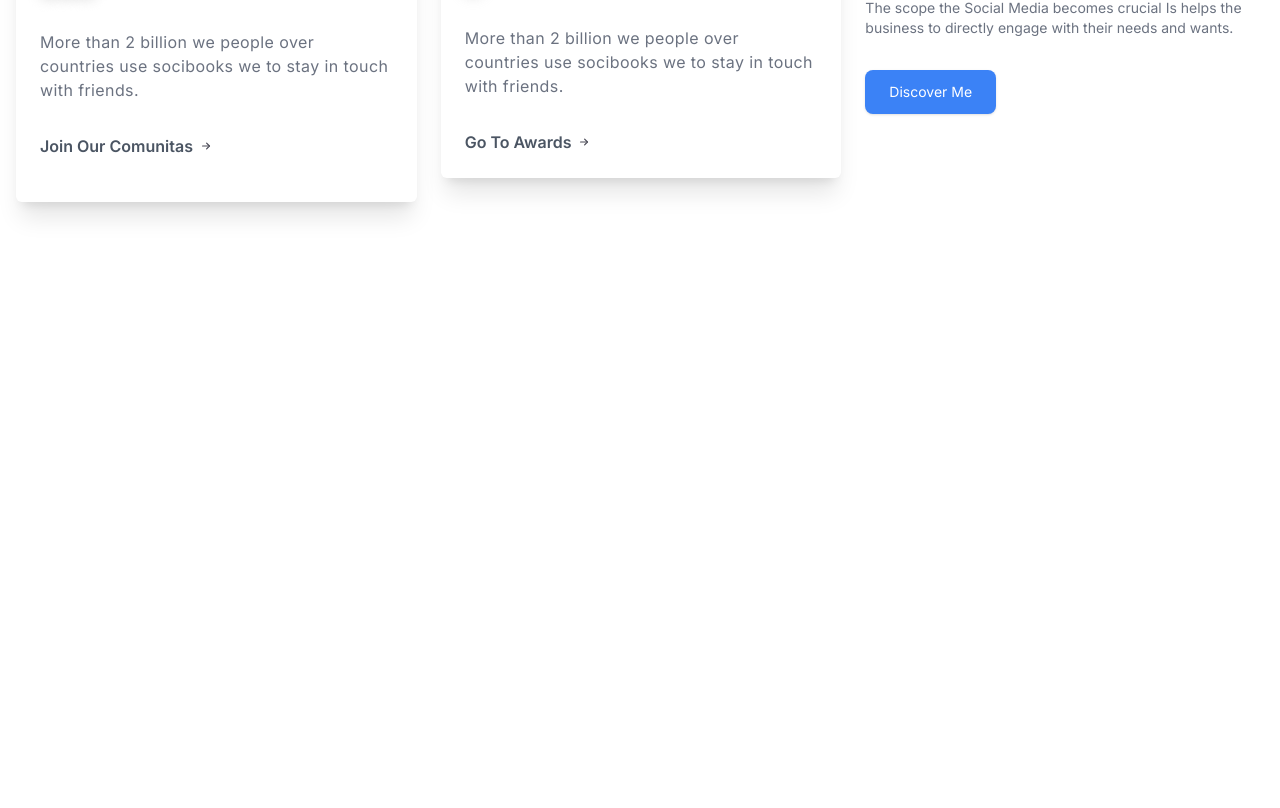
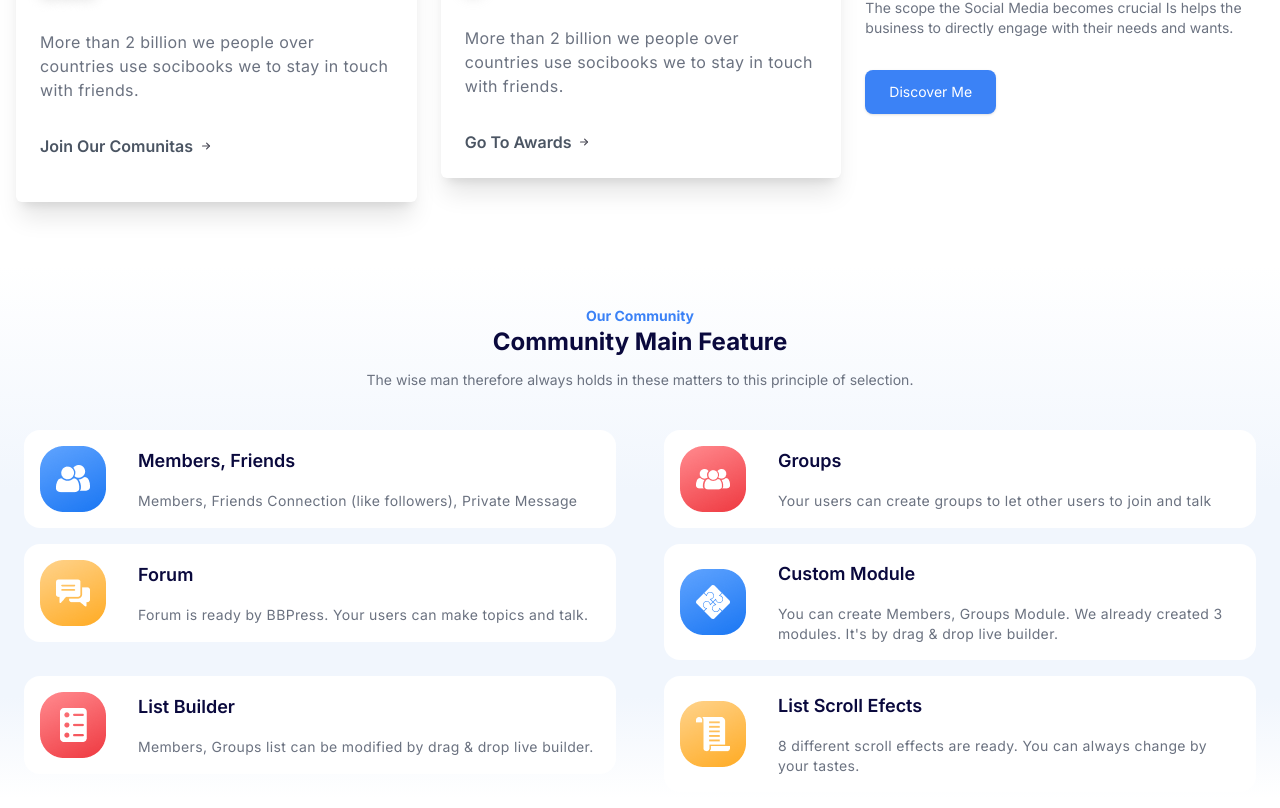
Before and after one commit to nadialvy/netbook-web, a Next.js app: page / in a window 1280 px wide. Shown: the part 1832-2640 px from the top of the page. Before the commit the page ends 2146 px from the top, so only its background shows below. Built offline with nearby package versions, Linux system fonts and the light colour scheme.

Commit message:
OurCommunity Section

```diff
--- /dev/null
+++ b/components/CommunityCard.js
@@ -0,0 +1,11 @@
+export default function CommunityCard(props){
+    return(
+        <div className="bg-white p-4 rounded-2xl flex items-center justify-start mx-6 mb-4">
+            <img src={props.icon} alt="" className="mr-8"/>
+            <div>
+                <p className="text-blue-900 text-lg font-semibold mb-4">{props.title}</p>
+                <p className="text-gray-500 text-sm tracking-wide">{props.desc}</p>
+            </div>
+        </div>
+    );
+}
--- a/components/OurAchievement.js
+++ b/components/OurAchievement.js
@@ -1,7 +1,7 @@
 export default function OurAchievement(){
     return(
         <>
-            <div className="lg:flex pb-20 mt-14">
+            <div className="lg:flex mt-14">
                 <div className="lg:w-4/12 shadow-xl rounded-md p-6 mb-4">
                     <div className="flex items-center mb-4">
                         <img src="./Star.svg" alt="" />
--- /dev/null
+++ b/components/OurCommunity.js
@@ -0,0 +1,57 @@
+import CommunityCard from "./CommunityCard";
+
+export default function OurCommunity(){
+    return(
+        <div className="community-gradient mt-8">
+            <div className="py-10 px-4 text-center">
+                <p className="text-blue-500 font-bold text-sm">Our Community</p>
+                <h1 className="text-blue-900 font-bold text-2xl">Community Main Feature</h1>
+                <p className="mt-3 text-sm text-gray-500">The wise man therefore always holds in these matters to this principle of selection.</p>
+            </div>
+            <div className="md:flex md:flex-wrap">
+                <div className="md:w-1/2">
+                    <CommunityCard
+                        icon="./member.png"
+                        title="Members, Friends"
+                        desc="Members, Friends Connection (like followers), Private Message"
+                    />
+                </div>
+                <div className="md:w-1/2">
+                    <CommunityCard
+                        icon="./groups.png"
+                        title="Groups"
+                        desc="Your users can create groups to let other users to join and talk"
+                    />
+                </div>
+                <div className="md:w-1/2">
+                    <CommunityCard
+                        icon="./forum.png"
+                        title="Forum"
+                        desc="Forum is ready by BBPress. Your users can make topics and talk."
+                    />
+                </div>
+                <div className="md:w-1/2">
+                    <CommunityCard
+                        icon="./custom_module.png"
+                        title="Custom Module"
+                        desc="You can create Members, Groups Module. We already created 3 modules. It's by drag & drop live builder."
+                    />
+                </div>
+                <div className="md:w-1/2">
+                    <CommunityCard
+                        icon="./list_builder.png"
+                        title="List Builder"
+                        desc="Members, Groups list can be modified by drag & drop live builder."
+                    />
+                </div>
+                <div className="md:w-1/2">
+                    <CommunityCard
+                        icon="./list_scroll.png"
+                        title="List Scroll Efects"
+                        desc="8 different scroll effects are ready. You can always change by your tastes."
+                    />
+                </div>
+            </div>
+        </div>
+    );
+}
--- a/pages/index.js
+++ b/pages/index.js
@@ -1,6 +1,7 @@
 import AboutUs from '../components/AboutUs';
 import Header from '../components/Header';
 import OurAchievement from '../components/OurAchievement';
+import OurCommunity from '../components/OurCommunity';
 
 export default function Home() {
   return (
@@ -12,6 +13,7 @@ export default function Home() {
         <AboutUs />
         <OurAchievement/>
       </div>
+      <OurCommunity />
     </>
   )
 }
--- a/tailwind.config.js
+++ b/tailwind.config.js
@@ -1,3 +1,5 @@
+const plugin = require('tailwindcss/plugin')
+
 /** @type {import('tailwindcss').Config} */
 module.exports = {
   content: [
@@ -22,5 +24,14 @@ module.exports = {
       }
     },
   },
-  plugins: [],
+  plugins: [
+    plugin(({ addUtilities}) => {
+      const utilities = {
+        '.community-gradient' : {
+          'background': `linear-gradient(0deg, rgba(241, 246, 253, 0) 1.63%, #F1F6FD 20.5%, #F1F6FD 58.57%, #FFFFFF 100%)`
+        }
+      }
+      addUtilities(utilities)
+    })
+  ],
 }
```
